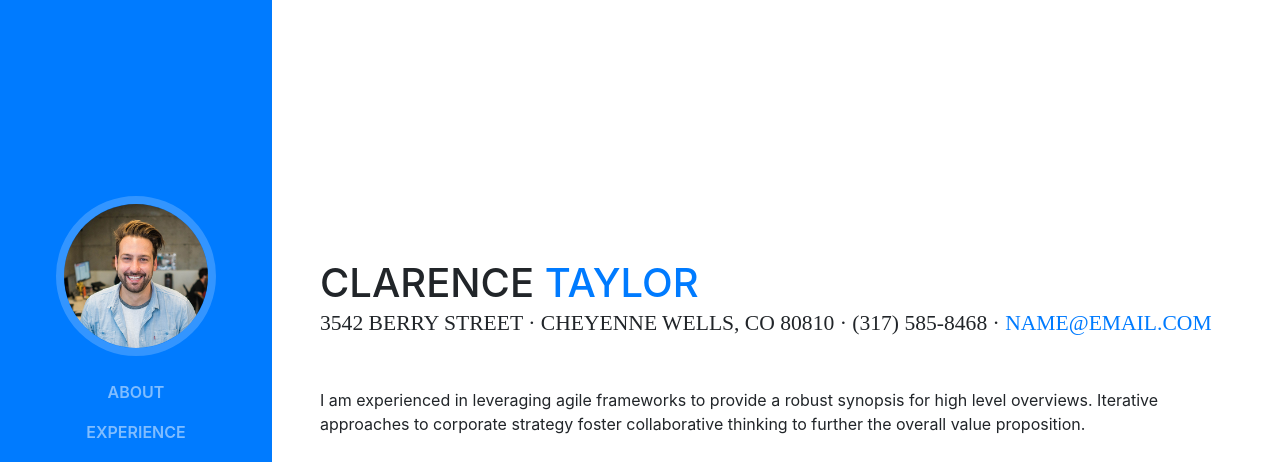
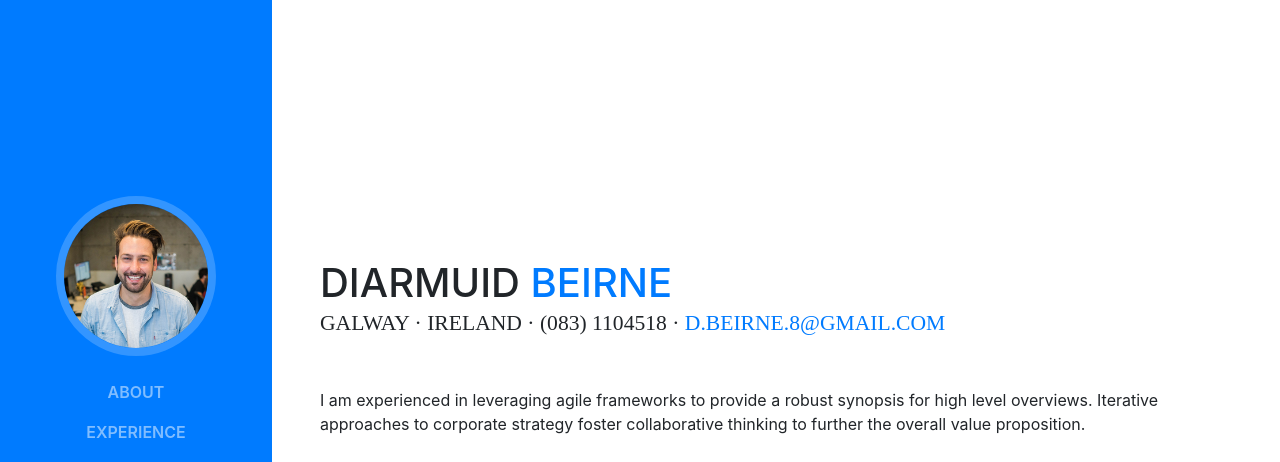
Before and after one commit to DiarmuidBeirne/diarmuidbeirne.github.io, a website with bundled scripts: page index.html in a window 1280 px wide. Shown: the top 462 px of the page. Built offline with nearby package versions, Linux system fonts and the light colour scheme; a web font is replaced by a local one.

Commit message:
Update index.html

```diff
--- a/index.html
+++ b/index.html
@@ -6,9 +6,9 @@
     <meta charset="utf-8">
     <meta name="viewport" content="width=device-width, initial-scale=1, shrink-to-fit=no">
     <meta name="description" content="">
-    <meta name="author" content="">
+    <meta name="author" content="Diarmuid Beirne">
 
-    <title>Resume - Start Bootstrap Theme</title>
+    <title>Diarmuid Beirne - Resume</title>
 
     <!-- Bootstrap core CSS -->
     <link href="vendor/bootstrap/css/bootstrap.min.css" rel="stylesheet">
@@ -65,11 +65,11 @@
 
       <section class="resume-section p-3 p-lg-5 d-flex d-column" id="about">
         <div class="my-auto">
-          <h1 class="mb-0">Clarence
-            <span class="text-primary">Taylor</span>
+          <h1 class="mb-0">Diarmuid
+            <span class="text-primary">Beirne</span>
           </h1>
-          <div class="subheading mb-5">3542 Berry Street · Cheyenne Wells, CO 80810 · (317) 585-8468 ·
-            <a href="mailto:name@email.com">name@email.com</a>
+          <div class="subheading mb-5">Galway · Ireland · (083) 1104518 ·
+            <a href="mailto:name@email.com">d.beirne.8@gmail.com</a>
           </div>
           <p class="mb-5">I am experienced in leveraging agile frameworks to provide a robust synopsis for high level overviews. Iterative approaches to corporate strategy foster collaborative thinking to further the overall value proposition.</p>
           <ul class="list-inline list-social-icons mb-0">
```
